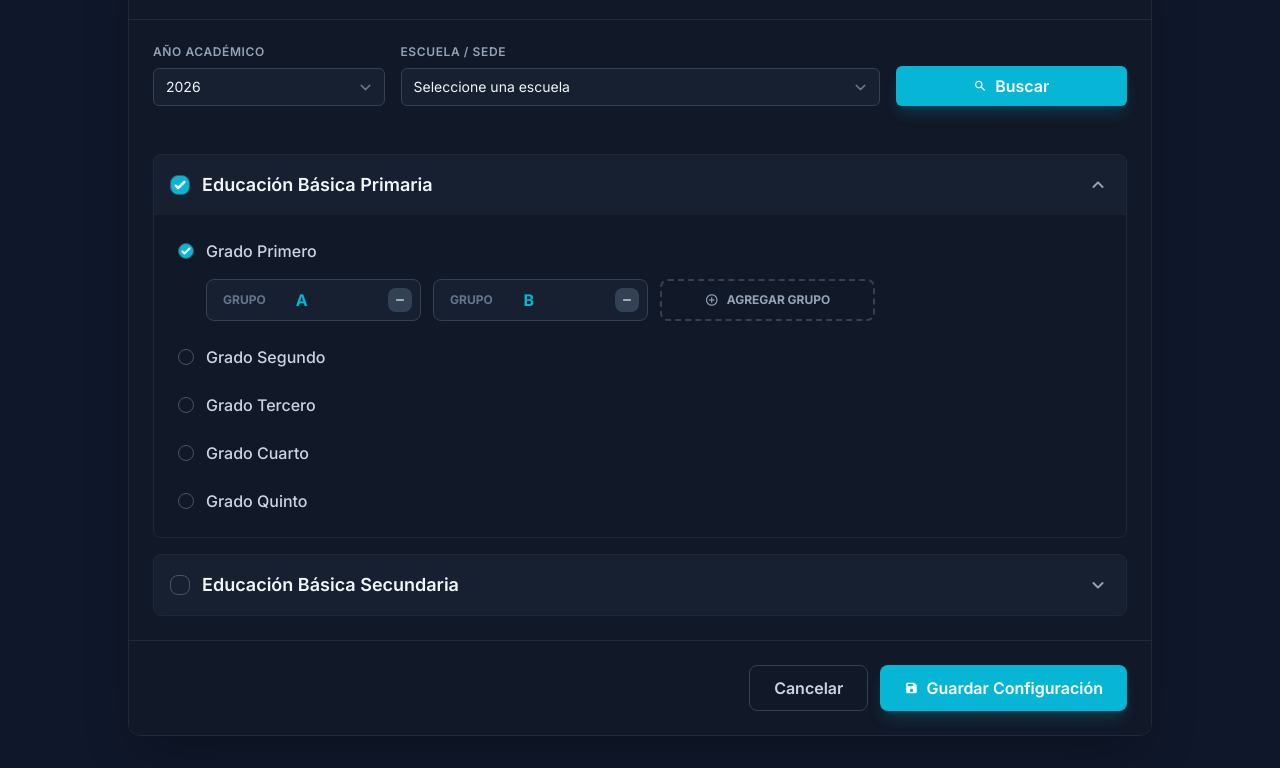
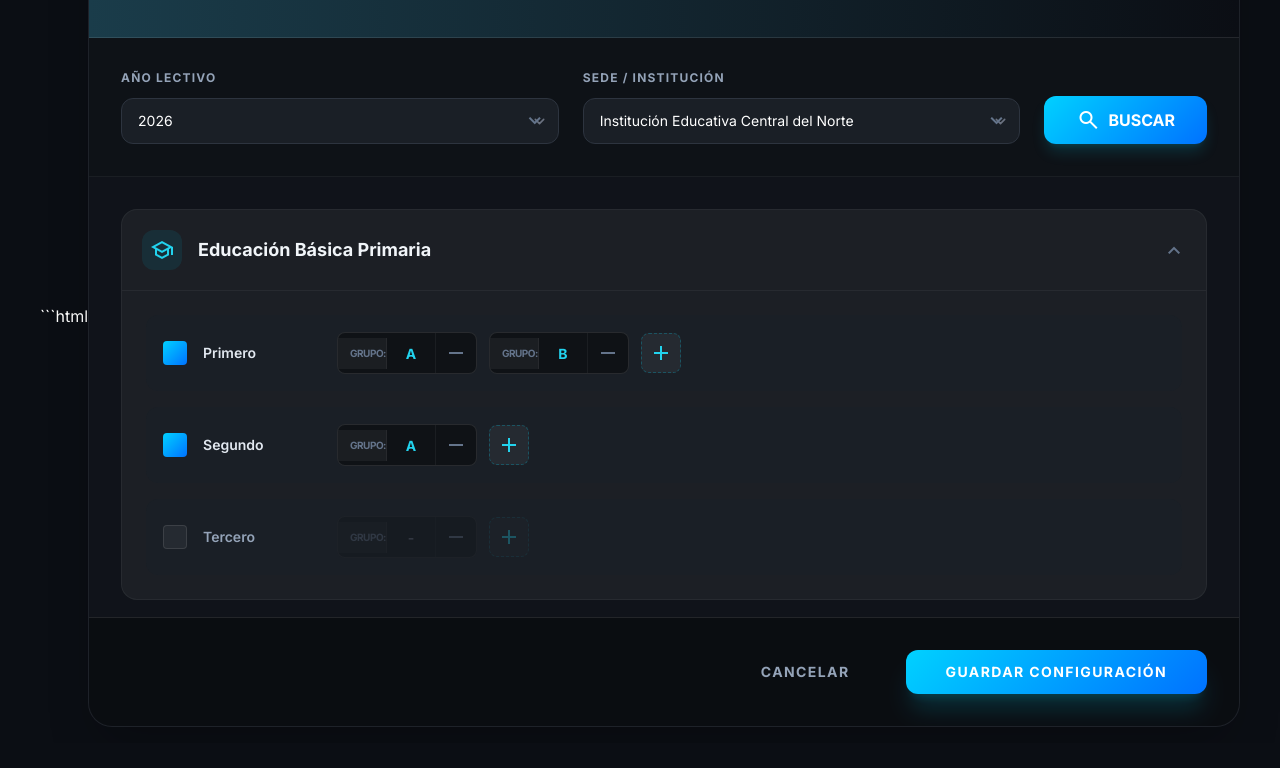
Before and after one commit to arcateam/cima-wireframes, a plain HTML site: page EstructuraColegio.html in a window 1280 px wide. Shown: the part 112-880 px from the top of the page. After the commit the page ends 855 px from the top, so only its background shows below. Drawn offline with nearby package versions, Linux system fonts and the light colour scheme.

Commit message:
refactor EstructuraColegio.html for improved styling and structure

````diff
--- a/EstructuraColegio.html
+++ b/EstructuraColegio.html
@@ -1,216 +1,236 @@
-<!DOCTYPE html>
-<html class="dark" lang="es"><head>
+<html class="dark" lang="es"><head></head><body class="text-white min-h-screen flex items-center justify-center p-4">```html
+
+
+
 <meta charset="utf-8"/>
 <meta content="width=device-width, initial-scale=1.0" name="viewport"/>
 <title>Configuración de Estructura Escolar</title>
-<script src="https://cdn.tailwindcss.com?plugins=forms,typography"></script>
+<script src="https://cdn.tailwindcss.com?plugins=forms,typography,container-queries"></script>
+<link href="https://fonts.googleapis.com/css2?family=Material+Symbols+Outlined:wght,FILL@100..700,0..1&amp;display=swap" rel="stylesheet"/>
 <link href="https://fonts.googleapis.com/css2?family=Inter:wght@300;400;500;600;700&amp;display=swap" rel="stylesheet"/>
-<link href="https://fonts.googleapis.com/icon?family=Material+Icons+Round" rel="stylesheet"/>
-<script>
-      tailwind.config = {
-        darkMode: "class",
-        theme: {
-          extend: {
-            colors: {
-              primary: "#06b6d4", // Teal color from the image
-              "background-light": "#f8fafc",
-              "background-dark": "#0f172a",
-              "card-dark": "#1e293b",
-              "input-dark": "#162031",
-              "border-dark": "#334155"
-            },
-            fontFamily: {
-              display: ["Inter", "sans-serif"],
-            },
-            borderRadius: {
-              DEFAULT: "0.5rem",
-            },
-          },
-        },
-      };
-    </script>
-<style>
+<style type="text/tailwindcss">
+        :root {
+            --bg-dark: #0B0E14;
+            --surface-dark: #12161D;
+            --header-gradient-start: #1A3C4A;
+            --header-gradient-end: #0B0E14;
+            --btn-gradient-start: #00D1FF;
+            --btn-gradient-end: #0072FF;
+            --input-bg: #1A1F26;
+            --border-color: #2D343F;
+            --text-secondary: #94A3B8;
+        }
         body {
             font-family: 'Inter', sans-serif;
-        }.dark ::-webkit-scrollbar {
-            width: 8px;
+            background-color: var(--bg-dark);
         }
-        .dark ::-webkit-scrollbar-track {
-            background: #0f172a;
+        .custom-scrollbar::-webkit-scrollbar { width: 6px; }
+        .custom-scrollbar::-webkit-scrollbar-track { background: transparent; }
+        .custom-scrollbar::-webkit-scrollbar-thumb { background: #2D343F; border-radius: 10px; }
+        .accordion-content {
+            max-height: 0;
+            overflow: hidden;
+            transition: max-height 0.3s ease-out;
         }
-        .dark ::-webkit-scrollbar-thumb {
-            background: #334155;
-            border-radius: 10px;
+        .accordion-trigger:checked ~ .accordion-content {
+            max-height: 2000px;
         }
-        .dark ::-webkit-scrollbar-thumb:hover {
-            background: #475569;
-        }input::-webkit-outer-spin-button,
-        input::-webkit-inner-spin-button {
-            -webkit-appearance: none;
-            margin: 0;
+        .rotate-icon {
+            transition: transform 0.2s;
+        }
+        .accordion-trigger:checked ~ label .rotate-icon {
+            transform: rotate(180deg);
+        }
+        .btn-primary-gradient {
+            background: linear-gradient(135deg, var(--btn-gradient-start) 0%, var(--btn-gradient-end) 100%);
+        }
+        .checkbox-gradient:checked {
+            background-image: linear-gradient(135deg, var(--btn-gradient-start) 0%, var(--btn-gradient-end) 100%);
+            border-color: transparent;
+        }
+        input[type="checkbox"] {
+            @apply rounded border-white/10 bg-white/5;
+        }
+        .grade-row:has(.grade-toggle:not(:checked)) .group-inputs-container {
+            opacity: 0.3;
+            pointer-events: none;
+        }
+        .group-input-wrapper {
+            @apply flex items-center bg-black/40 border border-white/10 rounded-lg overflow-hidden transition-all focus-within:border-cyan-500/50;
         }
     </style>
-</head>
-<body class="bg-background-light dark:bg-background-dark text-slate-900 dark:text-slate-100 min-h-screen p-4 md:p-8">
-<div class="max-w-5xl mx-auto bg-white dark:bg-[#111827] rounded-xl shadow-2xl border border-slate-200 dark:border-slate-800 overflow-hidden">
-<div class="p-6 border-b border-slate-200 dark:border-slate-800 flex items-center justify-between">
-<div class="flex items-center gap-4">
-<div class="p-2 bg-primary/10 rounded-lg">
-<span class="material-icons-round text-primary text-2xl">account_tree</span>
+
+
+<div class="w-full max-w-6xl bg-[var(--surface-dark)] rounded-3xl shadow-2xl overflow-hidden border border-white/5">
+<div class="p-8 bg-gradient-to-r from-[var(--header-gradient-start)] to-[var(--header-gradient-end)] border-b border-white/10">
+<div class="flex items-center justify-between mb-2">
+<div>
+<h1 class="text-3xl font-bold tracking-tight text-white mb-1">Estructura Escolar</h1>
+<p class="text-slate-300 text-sm opacity-80">Configura los niveles, grados y grupos individuales para el año lectivo.</p>
 </div>
-<div>
-<h1 class="text-xl font-bold tracking-tight">Configuración de Estructura Escolar</h1>
-<p class="text-sm text-slate-500 dark:text-slate-400">Define los niveles, grados y grupos para el año académico.</p>
+<button class="text-white/60 hover:text-white transition-colors bg-white/5 p-2 rounded-full">
+<span class="material-symbols-outlined">close</span>
+</button>
 </div>
 </div>
-<button class="text-slate-400 hover:text-slate-600 dark:hover:text-white transition-colors">
-<span class="material-icons-round">close</span>
-</button>
-</div>
-<div class="p-6 bg-slate-50 dark:bg-[#111827] grid grid-cols-1 md:grid-cols-12 gap-4 items-end">
-<div class="md:col-span-3">
-<label class="block text-xs font-semibold uppercase tracking-wider text-slate-500 dark:text-slate-400 mb-2">Año Académico</label>
-<select class="w-full bg-white dark:bg-input-dark border-slate-300 dark:border-border-dark rounded-md text-sm focus:ring-primary focus:border-primary transition-all">
+<div class="p-8 bg-black/20 flex flex-wrap gap-6 items-end border-b border-white/5">
+<div class="flex-1 min-w-[200px]">
+<label class="block text-xs font-bold text-slate-400 uppercase tracking-widest mb-3">Año Lectivo</label>
+<div class="relative">
+<select class="w-full bg-[var(--input-bg)] border-[var(--border-color)] text-white rounded-xl focus:ring-2 focus:ring-[var(--btn-gradient-start)] focus:border-transparent py-3 px-4 text-sm appearance-none outline-none transition-all">
 <option>2026</option>
 <option>2027</option>
 <option>2028</option>
-<option>2029</option>
-<option>2030</option>
 </select>
-</div>
-<div class="md:col-span-6">
-<label class="block text-xs font-semibold uppercase tracking-wider text-slate-500 dark:text-slate-400 mb-2">Escuela / Sede</label>
-<select class="w-full bg-white dark:bg-input-dark border-slate-300 dark:border-border-dark rounded-md text-sm focus:ring-primary focus:border-primary transition-all">
-<option>Seleccione una escuela</option>
-<option>Sede Principal - Santa María</option>
-<option>Sede B - Los Olivos</option>
-</select>
-</div>
-<div class="md:col-span-3">
-<button class="w-full bg-primary hover:bg-primary/90 text-white font-semibold py-2 px-4 rounded-md flex items-center justify-center gap-2 transition-all shadow-lg shadow-primary/20">
-<span class="material-icons-round text-sm">search</span>
-                    Buscar
-                </button>
+<span class="material-symbols-outlined absolute right-3 top-1/2 -translate-y-1/2 text-slate-500 pointer-events-none">expand_more</span>
 </div>
 </div>
-<div class="p-6 space-y-4">
-<div class="border border-slate-200 dark:border-slate-800 rounded-lg overflow-hidden transition-all duration-300">
-<div class="bg-slate-50 dark:bg-slate-800/50 p-4 flex items-center justify-between cursor-pointer group" onclick="toggleAccordion('primary-content')">
-<div class="flex items-center gap-3">
-<input checked="" class="w-5 h-5 rounded border-slate-300 dark:border-slate-600 text-primary focus:ring-primary bg-transparent" onclick="event.stopPropagation()" type="checkbox"/>
-<span class="font-semibold text-lg">Educación Básica Primaria</span>
+<div class="flex-1 min-w-[280px]">
+<label class="block text-xs font-bold text-slate-400 uppercase tracking-widest mb-3">Sede / Institución</label>
+<div class="relative">
+<select class="w-full bg-[var(--input-bg)] border-[var(--border-color)] text-white rounded-xl focus:ring-2 focus:ring-[var(--btn-gradient-start)] focus:border-transparent py-3 px-4 text-sm appearance-none outline-none transition-all">
+<option>Institución Educativa Central del Norte</option>
+<option>Sede Primaria Santa Fe</option>
+</select>
+<span class="material-symbols-outlined absolute right-3 top-1/2 -translate-y-1/2 text-slate-500 pointer-events-none">expand_more</span>
 </div>
-<span class="material-icons-round text-slate-400 group-hover:text-primary transition-transform duration-300" id="primary-icon">expand_less</span>
 </div>
-<div class="p-6 space-y-6" id="primary-content">
-<div class="space-y-4">
-<div class="flex items-center gap-3">
-<input checked="" class="w-4 h-4 rounded border-slate-300 dark:border-slate-600 text-primary focus:ring-primary bg-transparent" type="checkbox"/>
-<span class="font-medium text-slate-700 dark:text-slate-300">Grado Primero</span>
+<button class="btn-primary-gradient hover:brightness-110 text-white font-bold py-3 px-8 rounded-xl flex items-center gap-2 transition-all shadow-lg shadow-cyan-500/20 active:scale-[0.98]">
+<span class="material-symbols-outlined text-xl">search</span>
+                BUSCAR
+            </button>
 </div>
-<div class="pl-7 grid grid-cols-1 sm:grid-cols-2 md:grid-cols-4 gap-3">
-<div class="flex items-center gap-2 bg-slate-100 dark:bg-input-dark p-2 rounded-lg border border-slate-200 dark:border-border-dark">
-<span class="text-xs font-bold text-slate-500 px-2 uppercase">Grupo</span>
-<input class="w-10 bg-transparent border-none text-center font-bold text-primary focus:ring-0 p-0" readonly="" type="text" value="A"/>
-<div class="flex gap-1 ml-auto">
-<button class="w-6 h-6 flex items-center justify-center rounded bg-slate-200 dark:bg-slate-700 hover:bg-red-500 hover:text-white transition-colors">
-<span class="material-icons-round text-sm">remove</span>
+<div class="p-8 custom-scrollbar max-h-[55vh] overflow-y-auto bg-black/10">
+<div class="space-y-6">
+<div class="border border-white/5 rounded-2xl overflow-hidden bg-white/5">
+<input checked="" class="hidden accordion-trigger" id="check-primary" type="checkbox"/>
+<label class="flex items-center justify-between p-5 cursor-pointer hover:bg-white/10 transition-colors" for="check-primary">
+<div class="flex items-center gap-4">
+<div class="w-10 h-10 rounded-xl bg-cyan-500/10 flex items-center justify-center">
+<span class="material-symbols-outlined text-cyan-400">school</span>
+</div>
+<span class="font-bold text-lg text-slate-100">Educación Básica Primaria</span>
+</div>
+<span class="material-symbols-outlined rotate-icon text-slate-500">expand_more</span>
+</label>
+<div class="accordion-content">
+<div class="p-6 space-y-4 border-t border-white/5">
+<div class="grade-row flex items-center gap-6 p-4 rounded-xl bg-[var(--input-bg)] border border-transparent hover:border-cyan-500/30 transition-all">
+<div class="flex items-center gap-4 min-w-[150px]">
+<input checked="" class="grade-toggle w-6 h-6 rounded checkbox-gradient text-cyan-500 focus:ring-cyan-500/50 cursor-pointer" type="checkbox"/>
+<span class="text-sm font-semibold text-slate-200">Primero</span>
+</div>
+<div class="group-inputs-container flex-1 flex items-center gap-4">
+<div class="flex flex-wrap items-center gap-3">
+<div class="group-input-wrapper">
+<div class="pl-3 py-2 text-[10px] font-bold text-slate-500 uppercase tracking-tighter border-r border-white/5 bg-white/5">Grupo:</div>
+<input class="w-12 h-10 bg-transparent border-none text-center text-sm font-bold text-cyan-400 focus:ring-0 outline-none uppercase" type="text" value="A"/>
+<button class="h-10 px-2 flex items-center justify-center text-slate-500 hover:text-red-400 hover:bg-red-500/10 transition-colors border-l border-white/5">
+<span class="material-symbols-outlined text-lg">remove</span>
+</button>
+</div>
+<div class="group-input-wrapper">
+<div class="pl-3 py-2 text-[10px] font-bold text-slate-500 uppercase tracking-tighter border-r border-white/5 bg-white/5">Grupo:</div>
+<input class="w-12 h-10 bg-transparent border-none text-center text-sm font-bold text-cyan-400 focus:ring-0 outline-none uppercase" type="text" value="B"/>
+<button class="h-10 px-2 flex items-center justify-center text-slate-500 hover:text-red-400 hover:bg-red-500/10 transition-colors border-l border-white/5">
+<span class="material-symbols-outlined text-lg">remove</span>
+</button>
+</div>
+<button class="w-10 h-10 rounded-lg bg-white/5 hover:bg-cyan-500/20 text-cyan-400 flex items-center justify-center transition-all border border-dashed border-cyan-500/30">
+<span class="material-symbols-outlined text-xl">add</span>
 </button>
 </div>
 </div>
-<div class="flex items-center gap-2 bg-slate-100 dark:bg-input-dark p-2 rounded-lg border border-slate-200 dark:border-border-dark">
-<span class="text-xs font-bold text-slate-500 px-2 uppercase">Grupo</span>
-<input class="w-10 bg-transparent border-none text-center font-bold text-primary focus:ring-0 p-0" readonly="" type="text" value="B"/>
-<div class="flex gap-1 ml-auto">
-<button class="w-6 h-6 flex items-center justify-center rounded bg-slate-200 dark:bg-slate-700 hover:bg-red-500 hover:text-white transition-colors">
-<span class="material-icons-round text-sm">remove</span>
+</div>
+<div class="grade-row flex items-center gap-6 p-4 rounded-xl bg-[var(--input-bg)] border border-transparent hover:border-cyan-500/30 transition-all">
+<div class="flex items-center gap-4 min-w-[150px]">
+<input checked="" class="grade-toggle w-6 h-6 rounded checkbox-gradient text-cyan-500 focus:ring-cyan-500/50 cursor-pointer" type="checkbox"/>
+<span class="text-sm font-semibold text-slate-200">Segundo</span>
+</div>
+<div class="group-inputs-container flex-1 flex items-center gap-4">
+<div class="flex flex-wrap items-center gap-3">
+<div class="group-input-wrapper">
+<div class="pl-3 py-2 text-[10px] font-bold text-slate-500 uppercase tracking-tighter border-r border-white/5 bg-white/5">Grupo:</div>
+<input class="w-12 h-10 bg-transparent border-none text-center text-sm font-bold text-cyan-400 focus:ring-0 outline-none uppercase" type="text" value="A"/>
+<button class="h-10 px-2 flex items-center justify-center text-slate-500 hover:text-red-400 hover:bg-red-500/10 transition-colors border-l border-white/5">
+<span class="material-symbols-outlined text-lg">remove</span>
+</button>
+</div>
+<button class="w-10 h-10 rounded-lg bg-white/5 hover:bg-cyan-500/20 text-cyan-400 flex items-center justify-center transition-all border border-dashed border-cyan-500/30">
+<span class="material-symbols-outlined text-xl">add</span>
 </button>
 </div>
 </div>
-<button class="flex items-center justify-center gap-2 border-2 border-dashed border-slate-300 dark:border-slate-700 rounded-lg py-2 px-4 text-slate-400 hover:border-primary hover:text-primary transition-all group">
-<span class="material-icons-round text-sm">add_circle_outline</span>
-<span class="text-xs font-bold uppercase">Agregar Grupo</span>
+</div>
+<div class="grade-row flex items-center gap-6 p-4 rounded-xl bg-[var(--input-bg)] border border-transparent hover:border-cyan-500/30 transition-all">
+<div class="flex items-center gap-4 min-w-[150px]">
+<input class="grade-toggle w-6 h-6 rounded checkbox-gradient text-cyan-500 focus:ring-cyan-500/50 cursor-pointer" type="checkbox"/>
+<span class="text-sm font-semibold text-slate-400">Tercero</span>
+</div>
+<div class="group-inputs-container flex-1 flex items-center gap-4">
+<div class="flex flex-wrap items-center gap-3">
+<div class="group-input-wrapper">
+<div class="pl-3 py-2 text-[10px] font-bold text-slate-500 uppercase tracking-tighter border-r border-white/5 bg-white/5">Grupo:</div>
+<input class="w-12 h-10 bg-transparent border-none text-center text-sm font-bold text-cyan-400 focus:ring-0 outline-none uppercase" placeholder="-" type="text"/>
+<button class="h-10 px-2 flex items-center justify-center text-slate-500 hover:text-red-400 hover:bg-red-500/10 transition-colors border-l border-white/5">
+<span class="material-symbols-outlined text-lg">remove</span>
 </button>
 </div>
-</div>
-<div class="flex items-center gap-3">
-<input class="w-4 h-4 rounded border-slate-300 dark:border-slate-600 text-primary focus:ring-primary bg-transparent" type="checkbox"/>
-<span class="font-medium text-slate-700 dark:text-slate-300">Grado Segundo</span>
-</div>
-<div class="flex items-center gap-3">
-<input class="w-4 h-4 rounded border-slate-300 dark:border-slate-600 text-primary focus:ring-primary bg-transparent" type="checkbox"/>
-<span class="font-medium text-slate-700 dark:text-slate-300">Grado Tercero</span>
-</div>
-<div class="flex items-center gap-3">
-<input class="w-4 h-4 rounded border-slate-300 dark:border-slate-600 text-primary focus:ring-primary bg-transparent" type="checkbox"/>
-<span class="font-medium text-slate-700 dark:text-slate-300">Grado Cuarto</span>
-</div>
-<div class="flex items-center gap-3">
-<input class="w-4 h-4 rounded border-slate-300 dark:border-slate-600 text-primary focus:ring-primary bg-transparent" type="checkbox"/>
-<span class="font-medium text-slate-700 dark:text-slate-300">Grado Quinto</span>
-</div>
-</div>
-</div>
-<div class="border border-slate-200 dark:border-slate-800 rounded-lg overflow-hidden">
-<div class="bg-slate-50 dark:bg-slate-800/50 p-4 flex items-center justify-between cursor-pointer group" onclick="toggleAccordion('secondary-content')">
-<div class="flex items-center gap-3">
-<input class="w-5 h-5 rounded border-slate-300 dark:border-slate-600 text-primary focus:ring-primary bg-transparent" onclick="event.stopPropagation()" type="checkbox"/>
-<span class="font-semibold text-lg">Educación Básica Secundaria</span>
-</div>
-<span class="material-icons-round text-slate-400 group-hover:text-primary transition-transform" id="secondary-icon">expand_more</span>
-</div>
-<div class="hidden p-6 space-y-4" id="secondary-content">
-<div class="flex items-center gap-3">
-<input class="w-4 h-4 rounded border-slate-300 dark:border-slate-600 text-primary focus:ring-primary bg-transparent" type="checkbox"/>
-<span class="font-medium text-slate-700 dark:text-slate-300">Grado Sexto</span>
-</div>
-<div class="flex items-center gap-3">
-<input class="w-4 h-4 rounded border-slate-300 dark:border-slate-600 text-primary focus:ring-primary bg-transparent" type="checkbox"/>
-<span class="font-medium text-slate-700 dark:text-slate-300">Grado Séptimo</span>
-</div>
-<div class="flex items-center gap-3">
-<input class="w-4 h-4 rounded border-slate-300 dark:border-slate-600 text-primary focus:ring-primary bg-transparent" type="checkbox"/>
-<span class="font-medium text-slate-700 dark:text-slate-300">Grado Octavo</span>
-</div>
-<div class="flex items-center gap-3">
-<input class="w-4 h-4 rounded border-slate-300 dark:border-slate-600 text-primary focus:ring-primary bg-transparent" type="checkbox"/>
-<span class="font-medium text-slate-700 dark:text-slate-300">Grado Noveno</span>
-</div>
-<div class="flex items-center gap-3">
-<input class="w-4 h-4 rounded border-slate-300 dark:border-slate-600 text-primary focus:ring-primary bg-transparent" type="checkbox"/>
-<span class="font-medium text-slate-700 dark:text-slate-300">Grado Décimo</span>
-</div>
-<div class="flex items-center gap-3">
-<input class="w-4 h-4 rounded border-slate-300 dark:border-slate-600 text-primary focus:ring-primary bg-transparent" type="checkbox"/>
-<span class="font-medium text-slate-700 dark:text-slate-300">Grado Undécimo</span>
+<button class="w-10 h-10 rounded-lg bg-white/5 hover:bg-cyan-500/20 text-cyan-400 flex items-center justify-center transition-all border border-dashed border-cyan-500/30">
+<span class="material-symbols-outlined text-xl">add</span>
+</button>
 </div>
 </div>
 </div>
 </div>
-<div class="p-6 bg-slate-50 dark:bg-[#111827] border-t border-slate-200 dark:border-slate-800 flex flex-col sm:flex-row justify-end gap-3">
-<button class="px-6 py-2.5 rounded-lg border border-slate-300 dark:border-border-dark text-slate-700 dark:text-slate-300 font-semibold hover:bg-slate-100 dark:hover:bg-slate-800 transition-colors">
+</div>
+</div>
+<div class="border border-white/5 rounded-2xl overflow-hidden bg-white/5">
+<input class="hidden accordion-trigger" id="check-secondary" type="checkbox"/>
+<label class="flex items-center justify-between p-5 cursor-pointer hover:bg-white/10 transition-colors" for="check-secondary">
+<div class="flex items-center gap-4">
+<div class="w-10 h-10 rounded-xl bg-blue-500/10 flex items-center justify-center">
+<span class="material-symbols-outlined text-blue-400">auto_stories</span>
+</div>
+<span class="font-bold text-lg text-slate-100">Educación Básica Secundaria</span>
+</div>
+<span class="material-symbols-outlined rotate-icon text-slate-500">expand_more</span>
+</label>
+<div class="accordion-content">
+<div class="p-6 space-y-4 border-t border-white/5">
+<div class="grade-row flex items-center gap-6 p-4 rounded-xl bg-[var(--input-bg)] border border-transparent hover:border-cyan-500/30 transition-all">
+<div class="flex items-center gap-4 min-w-[150px]">
+<input class="grade-toggle w-6 h-6 rounded checkbox-gradient text-cyan-500 focus:ring-cyan-500/50 cursor-pointer" type="checkbox"/>
+<span class="text-sm font-semibold text-slate-400">Sexto</span>
+</div>
+<div class="group-inputs-container flex-1 flex items-center gap-4">
+<div class="flex flex-wrap items-center gap-3">
+<div class="group-input-wrapper">
+<div class="pl-3 py-2 text-[10px] font-bold text-slate-500 uppercase tracking-tighter border-r border-white/5 bg-white/5">Grupo:</div>
+<input class="w-12 h-10 bg-transparent border-none text-center text-sm font-bold text-cyan-400 focus:ring-0 outline-none uppercase" placeholder="-" type="text"/>
+<button class="h-10 px-2 flex items-center justify-center text-slate-500 hover:text-red-400 hover:bg-red-500/10 transition-colors border-l border-white/5">
+<span class="material-symbols-outlined text-lg">remove</span>
+</button>
+</div>
+<button class="w-10 h-10 rounded-lg bg-white/5 hover:bg-cyan-500/20 text-cyan-400 flex items-center justify-center transition-all border border-dashed border-cyan-500/30">
+<span class="material-symbols-outlined text-xl">add</span>
+</button>
+</div>
+</div>
+</div>
+</div>
+</div>
+</div>
+</div>
+</div>
+<div class="p-8 bg-black/40 flex justify-end items-center gap-6 border-t border-white/10">
+<button class="px-8 py-3 rounded-xl font-bold text-slate-400 hover:text-white hover:bg-white/5 transition-all uppercase tracking-widest text-sm">
                 Cancelar
             </button>
-<button class="px-6 py-2.5 rounded-lg bg-primary text-white font-semibold flex items-center justify-center gap-2 hover:bg-primary/90 transition-all shadow-lg shadow-primary/20">
-<span class="material-icons-round text-sm">save</span>
+<button class="btn-primary-gradient hover:brightness-110 text-white font-bold py-3 px-10 rounded-xl transition-all shadow-xl shadow-cyan-500/20 active:scale-[0.98] uppercase tracking-widest text-sm">
                 Guardar Configuración
             </button>
 </div>
 </div>
-<script>
-        function toggleAccordion(id) {
-            const content = document.getElementById(id);
-            const icon = document.getElementById(id.replace('content', 'icon'));
-            if (content.classList.contains('hidden')) {
-                content.classList.remove('hidden');
-                icon.innerText = 'expand_less';
-                icon.style.transform = 'rotate(0deg)';
-            } else {
-                content.classList.add('hidden');
-                icon.innerText = 'expand_more';
-                icon.style.transform = 'rotate(0deg)';
-            }
-        }
-    </script>
 
 </body></html>
````
